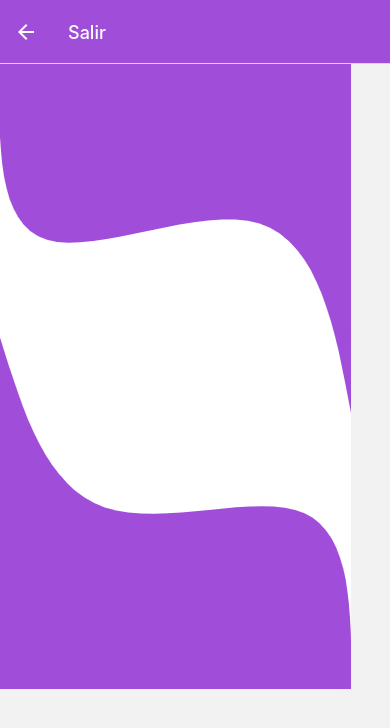
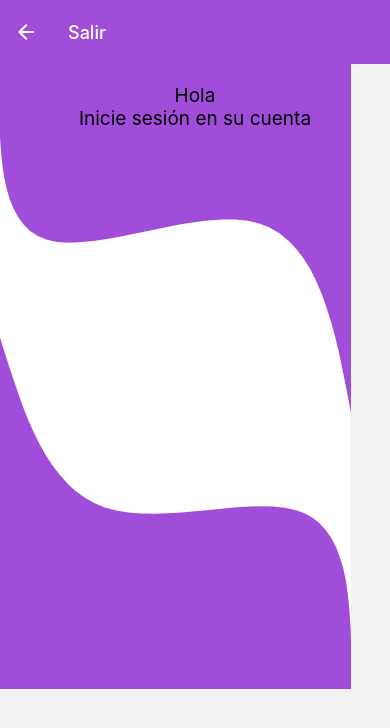
Before and after one commit to Rodriasdev/todo-list-react-native, a React Native app: screen /Login in a window 390 px wide. Shown: the top 728 px of the page. Built offline with nearby package versions, Linux system fonts and the light colour scheme.

Commit message:
added the component 'ButtonsIndex'

```diff
--- a/App.tsx
+++ b/App.tsx
@@ -18,7 +18,9 @@ export default function App() {
         options={{
                 title: 'Salir',
                 headerStyle:{backgroundColor: '#a04dda'},
-                headerTintColor: 'white'}}
+                headerTintColor: 'white',
+                headerShadowVisible: false
+              }}
                 />
       </Stack.Navigator>
     </NavigationContainer>
--- /dev/null
+++ b/components/ButtonsIndex.tsx
@@ -0,0 +1,43 @@
+import { View, TouchableOpacity } from "react-native";
+import { Link } from "@react-navigation/native";
+import { ScaledSheet } from "react-native-size-matters";
+
+export const ButtonsIndex = () => {
+    return (
+        <View style={style.containerButtons}>
+            <TouchableOpacity style={style.buttonLogin}>
+                <Link to={'/Login'} style={style.text}>Iniciar Sesión</Link>
+            </TouchableOpacity>
+            <TouchableOpacity style={style.buttonRegister}>
+                <Link to={'Register'} style={style.text}>Registrarse</Link>
+            </TouchableOpacity>
+        </View>
+    )
+};
+
+const style = ScaledSheet.create({
+    buttonRegister:{
+        backgroundColor: '#a04dda',
+        width: '130@s',
+        borderRadius: 20,
+        height: '30@s',
+        marginLeft: 20
+    },
+    buttonLogin:{
+        backgroundColor: '#a04dda',
+        width: '150@s',
+        borderRadius: 20,
+        height: '30@s'
+    },
+    text: {
+        textAlign: 'center',
+        fontSize: 20,
+        color: 'white',
+        marginTop: 5
+    },
+    containerButtons:{
+        alignSelf: 'center',
+        flexDirection: 'row',
+        marginTop: '300@s'
+    }
+})
--- a/pages/Index.tsx
+++ b/pages/Index.tsx
@@ -1,7 +1,7 @@
 import React from "react";
-import {View, ImageBackground, TouchableOpacity, Text } from "react-native";
+import {View, ImageBackground  } from "react-native";
 import { ScaledSheet } from "react-native-size-matters";
-import { Link } from "@react-navigation/native";
+import { ButtonsIndex } from "../components/ButtonsIndex";
 
 const Index: React.FC = () => {
 
@@ -9,14 +9,7 @@ const Index: React.FC = () => {
     return(
         <View style={style.container}>
             <ImageBackground style={style.backgroundImage} source={require('../assets/wave-haikei.png')}>
-                <View style={style.containerButtons}>
-                    <TouchableOpacity style={style.buttonLogin}>
-                        <Link to={'/Login'} style={style.text}>Iniciar Sesión</Link>
-                    </TouchableOpacity>
-                    <TouchableOpacity style={style.buttonRegister}>
-                        <Link to={'Register'} style={style.text}>Registrarse</Link>
-                    </TouchableOpacity>
-                </View>
+                <ButtonsIndex/>
             </ImageBackground>
         </View>
     );
@@ -32,29 +25,5 @@ const style = ScaledSheet.create({
         flex: 1,
         resizeMode: 'cover',
         justifyContent: 'center',
-    },
-    buttonRegister:{
-        backgroundColor: '#a04dda',
-        width: '130@s',
-        borderRadius: 20,
-        height: '30@s',
-        marginLeft: 20
-    },
-    buttonLogin:{
-        backgroundColor: '#a04dda',
-        width: '150@s',
-        borderRadius: 20,
-        height: '30@s'
-    },
-    text: {
-        textAlign: 'center',
-        fontSize: 20,
-        color: 'white',
-        marginTop: 5
-    },
-    containerButtons:{
-        alignSelf: 'center',
-        flexDirection: 'row',
-        marginTop: '300@s'
     }
 })
--- a/pages/Login.tsx
+++ b/pages/Login.tsx
@@ -1,12 +1,15 @@
 import React from "react";
-import { View, ImageBackground } from "react-native";
+import { View, ImageBackground,Text } from "react-native";
 import { ScaledSheet } from "react-native-size-matters";
 
 const Login : React.FC = () => {
     return(
         <View style={styles.container}>
             <ImageBackground source={require('../assets/blob-scene-haikei.png')} style={styles.backgroundImage}>
-
+                <View style={{flex: 1, marginTop: 20}}>
+                    <Text style={styles.text}>Hola</Text>
+                    <Text style={styles.text}>Inicie sesión en su cuenta</Text>
+                </View>
             </ImageBackground>
         </View>
     );
@@ -22,5 +25,9 @@ const styles = ScaledSheet.create({
         flex: 1,
         resizeMode: 'cover',
         justifyContent: 'center',
+    },
+    text:{
+        textAlign: 'center',
+        fontSize: 19
     }
 })
```
